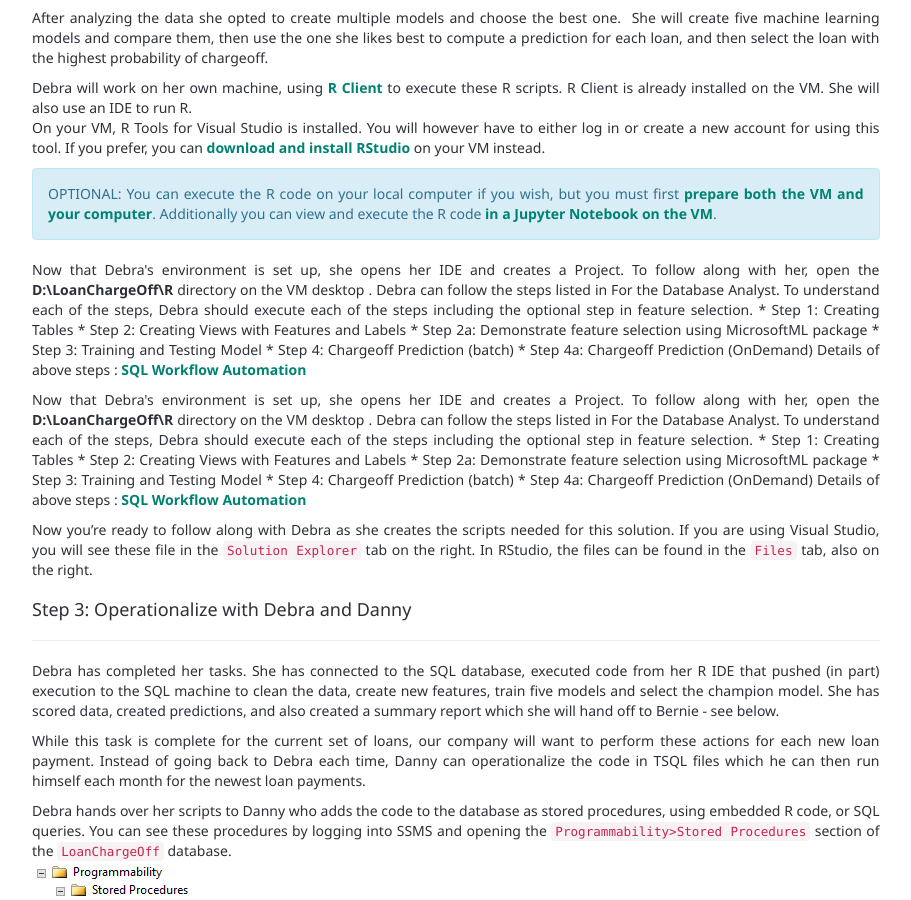
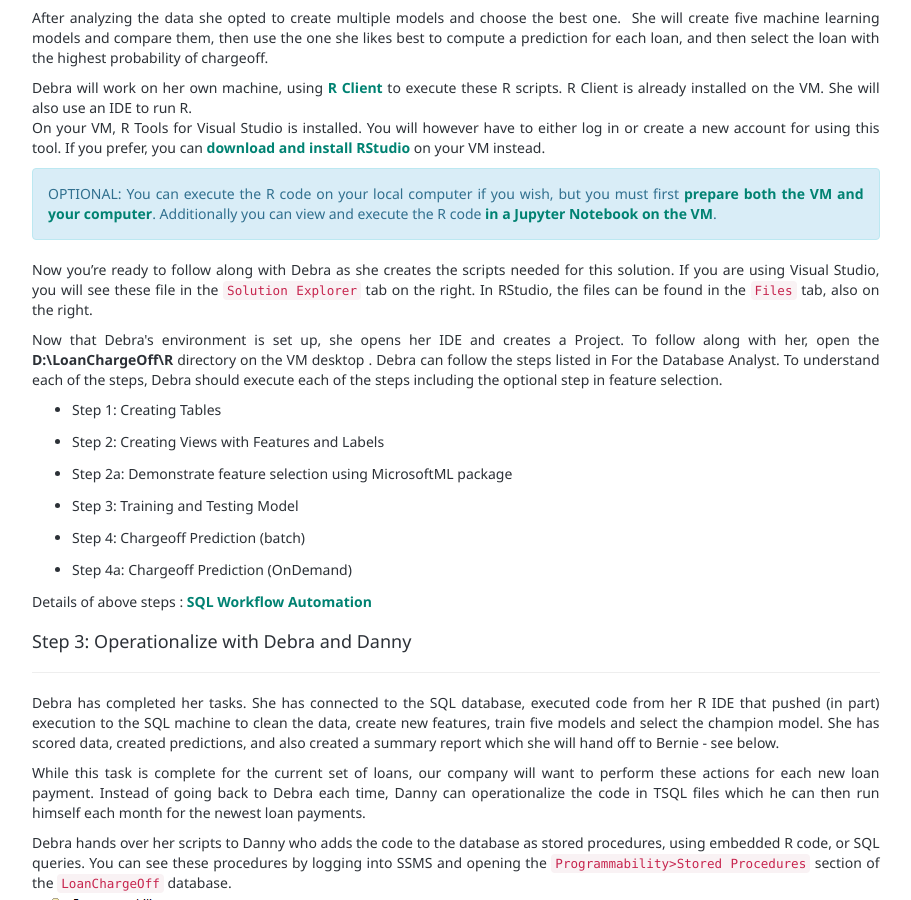
Before and after one commit to microsoft/r-server-loan-chargeoff, a Jekyll site: the page built from Typical.md, in a window 1280 px wide and 900 px high, scrolled down 956 px. Shown: the whole window, without its empty margins (38-949 px from the left). Built offline with Jekyll 4.4.1, drawn with Linux system fonts in a browser that asks for light colours; nearby versions of some CDN libraries.

Commit message:
sql typical workflow

```diff
--- a/Typical.md
+++ b/Typical.md
@@ -139,25 +139,6 @@ OPTIONAL: You can execute the R code on your local computer if you wish, but you
 You can use your favorite IDE to follow along.  If you use Visual Studio, you can add <a href="https://www.visualstudio.com/vs/rtvs/">R Tools for Visual Studio</a>.  Otherwise you might want to try <a href="rstudio.html">R Studio</a>.
 </div>
 
-<div class="sql">
-<p/>
-Now that Debra's environment is set up, she  opens her IDE and creates a Project.  To follow along with her, open the <strong>D:\LoanChargeOff\R</strong> directory on <span class="cig">the VM desktop </span> <span class="onp">your computer</span>.
-
-Debra can follow the steps listed in For the Database Analyst. To understand each of the steps, Debra should execute each of the steps including the optional step in feature selection.
-
-* Step 1: Creating Tables
-* Step 2: Creating Views with Features and Labels
-* Step 2a: Demonstrate feature selection using MicrosoftML package
-* Step 3: Training and Testing Model
-* Step 4: Chargeoff Prediction (batch)
-* Step 4a:  Chargeoff Prediction (OnDemand)
-
-<span>
-Details of above steps : <a href="https://microsoft.github.io/r-server-loan-chargeoff/dba.html#workflow-automation"> SQL Workflow Automation </a>
-</span>
-
-</div>
-
 
     {% include step2.md %}
 
--- a/_includes/step2.md
+++ b/_includes/step2.md
@@ -1,3 +1,5 @@
+
+Now you're ready to follow along with Debra as she creates the scripts needed for this solution. <span class="sql"> If you are using Visual Studio, you will see these file in the <code>Solution Explorer</code> tab on the right. In RStudio, the files can be found in the <code>Files</code> tab, also on the right. </span>
 
 <div class="sql">
 <p/>
@@ -5,20 +7,18 @@ Now that Debra's environment is set up, she  opens her IDE and creates a Project
 
 Debra can follow the steps listed in For the Database Analyst. To understand each of the steps, Debra should execute each of the steps including the optional step in feature selection.
 
-* Step 1: Creating Tables
-* Step 2: Creating Views with Features and Labels
-* Step 2a: Demonstrate feature selection using MicrosoftML package
-* Step 3: Training and Testing Model
-* Step 4: Chargeoff Prediction (batch)
-* Step 4a:  Chargeoff Prediction (OnDemand)
-
+<ul>
+<li>Step 1: Creating Tables</li>
+<li>Step 2: Creating Views with Features and Labels</li>
+<li>Step 2a: Demonstrate feature selection using MicrosoftML package</li>
+<li>Step 3: Training and Testing Model</li>
+<li>Step 4: Chargeoff Prediction (batch)</li>
+<li>Step 4a:  Chargeoff Prediction (OnDemand)</li>
+</ul>
 <span>
 Details of above steps : <a href="https://microsoft.github.io/r-server-loan-chargeoff/dba.html#workflow-automation"> SQL Workflow Automation </a>
 </span>
-
 </div>
-
-Now you're ready to follow along with Debra as she creates the scripts needed for this solution. <span class="sql"> If you are using Visual Studio, you will see these file in the <code>Solution Explorer</code> tab on the right. In RStudio, the files can be found in the <code>Files</code> tab, also on the right. </span>
 
 <div class="hdi">The steps described below each create a function to perform their task.  The individual steps are described in more detail below.  The following scripts are then used to execute the steps.
 <ul><li>
--- a/_includes/step3.md
+++ b/_includes/step3.md
@@ -10,6 +10,7 @@
 Debra hands over her scripts to Danny who adds the code to the database as stored procedures, using embedded R code, or SQL queries.  You can see these procedures by logging into SSMS and opening the <code>Programmability>Stored Procedures</code> section of the <code>LoanChargeOff</code> database.
 <img src="images/storedproc.png">
 <p/>
+
 Log into SSMS using SQL Server Authentication - the username/password provided during deployment
 <p/>
 You can find this script in the <strong>SQLR</strong> directory, and execute it yourself by following the <a href="Powershell_Instructions.html">PowerShell Instructions</a>.  <span class="cig">
```
